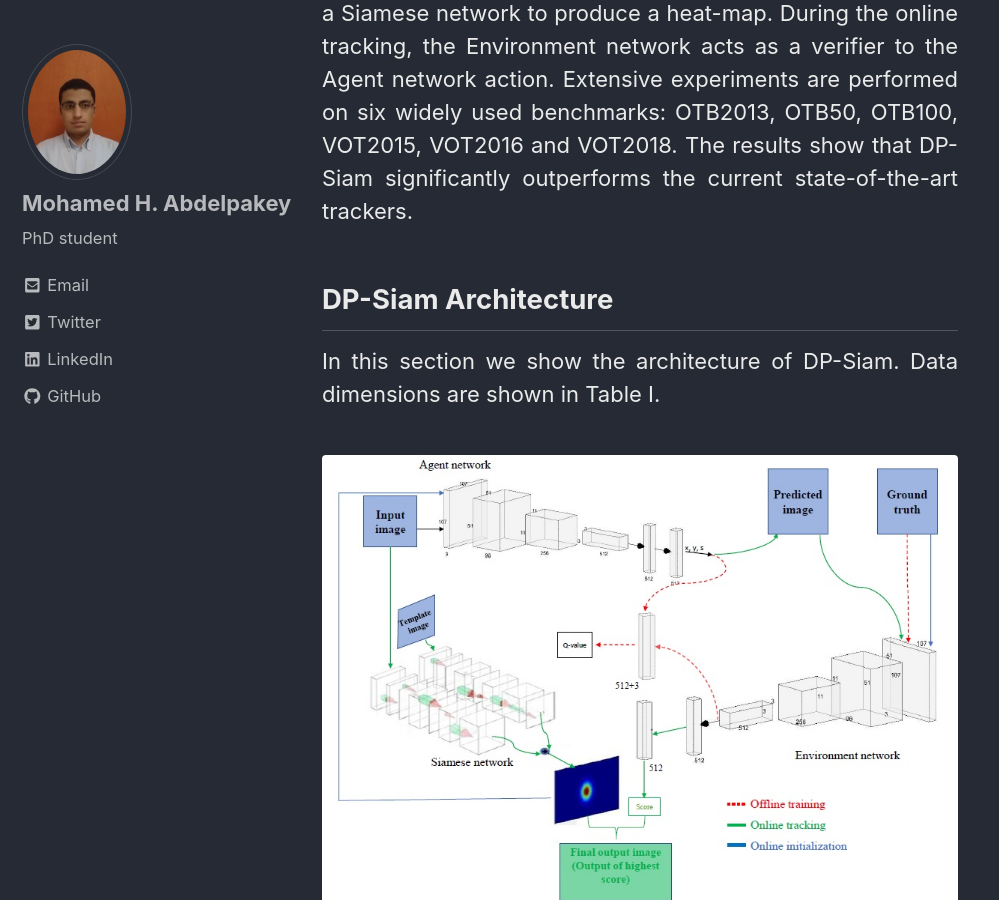
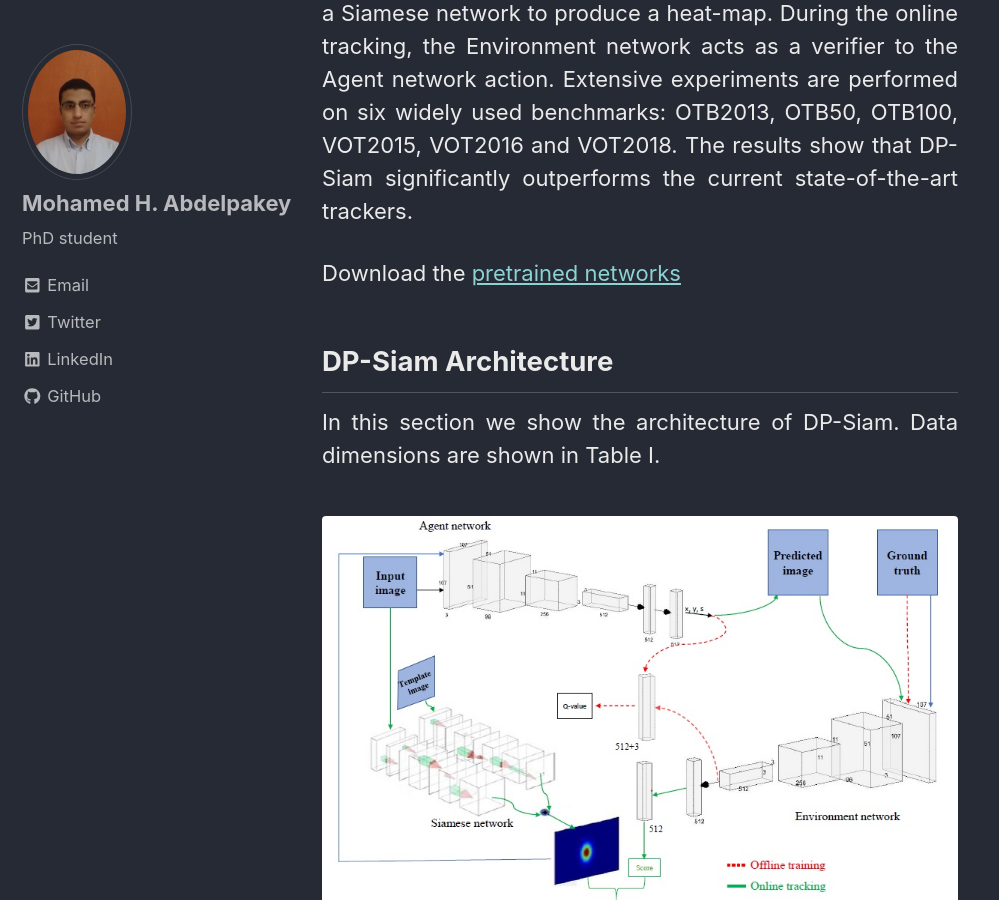
Before and after one commit to VIP-MUN/VIP-MUN.github.io, a Jekyll site: the page built from _pages/DpSiam.md, in a window 1280 px wide and 900 px high, scrolled down 727 px. Shown: the whole window, without its empty margins (0-999 px from the left). Built offline with Jekyll 4.4.1, drawn with Linux system fonts in a browser that asks for light colours; nearby versions of some CDN libraries.

Commit message:
Update DpSiam.md

```diff
--- a/_pages/DpSiam.md
+++ b/_pages/DpSiam.md
@@ -17,6 +17,8 @@ reinforcement learning to produce a continuous action that predicts the optimal
     Extensive experiments are performed on six widely used  benchmarks: OTB2013, OTB50, OTB100, VOT2015, VOT2016 and VOT2018. The results show that DP-Siam significantly outperforms the current state-of-the-art trackers.
 </p>
 
+Download the  [pretrained networks](https://drive.google.com/file/d/1-qNdlGaSXyZ-FstNmkZbd8Y4XsDGaWDU/view
+)
 ## DP-Siam Architecture
 <p class="text-justify">In  this section we show the architecture of DP-Siam. Data dimensions are shown in Table I.</p>
 <figure>
```
